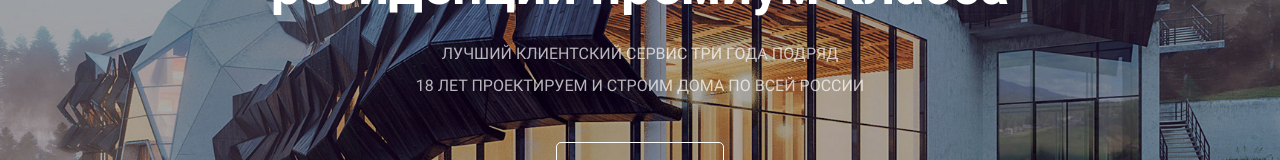
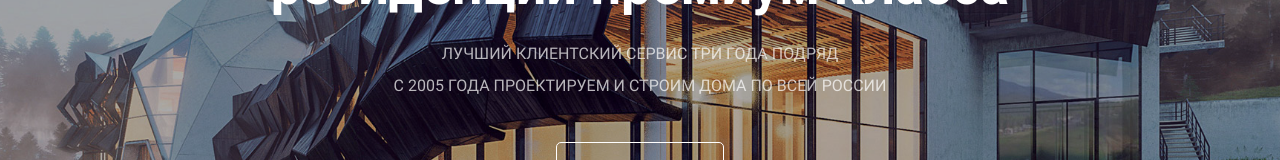
Before and after one commit to SergeyMalyuga/elimak-angular, an Angular app: page / in a window 1280 px wide. Shown: the part 408-568 px from the top of the page. Built offline with nearby package versions, Linux system fonts and the light colour scheme.

Commit message:
refact(hero.component): в описательно тексте изменить '18 лет' на 'С 2005 года'

```diff
--- a/src/app/features/hero/hero.component.html
+++ b/src/app/features/hero/hero.component.html
@@ -5,7 +5,7 @@
     </h1>
     <p class="hero__description">Лучший клиентский сервис три года подряд</p>
     <p class="hero__description">
-      18 лет проектируем и строим дома по всей России
+      C 2005 года проектируем и строим дома по всей России
     </p>
     <a class="hero__link-projects" href="#"
       >Смотреть <span class="visually-hidden">проекты</span></a
```
